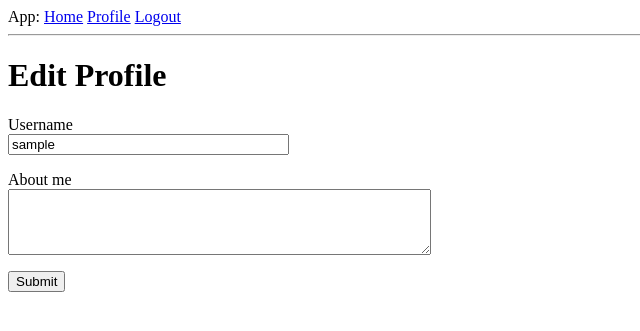
After one commit to mihalw28/fitness_app, a Flask app: page /edit_profile in a window 1280 px wide. The commit adds this page. Shown: the top 331 px of the page, without its empty margins (0-640 px from the left). Run offline with Flask 2, Linux system fonts and the light colour scheme; the visitor is signed in with stand-in values (Sample User, id 1); data comes from the database, SQL or seed files in the repository; both versions use the stored data as it was after the commit.

Commit message:
Update app folder.
Update templates, add 404, 500, _post, edit_profile, user. Update forms, routes, models, config, add errors.

```diff
--- a/app/forms.py
+++ b/app/forms.py
@@ -1,7 +1,8 @@
 from flask_wtf import FlaskForm
-from wtforms import StringField, PasswordField, BooleanField, SubmitField, IntegerField
-from wtforms.validators import ValidationError, DataRequired, Email, EqualTo, Regexp
+from wtforms import StringField, PasswordField, BooleanField, SubmitField
+from wtforms.validators import ValidationError, DataRequired, Email, EqualTo, Regexp, Length
 from app.models import User
+from wtforms import TextAreaField
 
 class LoginForm(FlaskForm):
     username = StringField('Username', validators=[DataRequired()])
@@ -40,3 +41,22 @@ class RegistrationForm(FlaskForm):
         user = User.query.filter_by(cell_number=cell_number.data).first()
         if user is not None:
             raise ValidationError('Please use a different cell number.')
+
+
+class EditProfileForm(FlaskForm):
+    username = StringField('Username', validators=[DataRequired()])
+    about_me = TextAreaField('About me', validators=[Length(min=0, max=140)])
+    #yoga = BooleanField('Yoga')
+    #bodypump = BooleanField('Bodypump')
+    #calistenics = BooleanField('Calistenics')
+    submit = SubmitField('Submit')
+
+    def __init__(self, original_username, *args, **kwargs):
+        super(EditProfileForm, self).__init__(*args, **kwargs)
+        self.original_username = original_username
+
+    def validate_username(self, username):
+        if username.data != self.original_username:
+            user = User.query.filter_by(username=self.username.data).first()
+            if user is not None:
+                raise ValidationError('Please use a different username.')
--- a/app/models.py
+++ b/app/models.py
@@ -2,6 +2,7 @@ from werkzeug.security import generate_password_hash, check_password_hash
 from datetime import datetime
 from app import db, login
 from flask_login import UserMixin
+from hashlib import md5
 
 class User(UserMixin, db.Model):
     id = db.Column(db.Integer, primary_key=True)
@@ -12,6 +13,9 @@ class User(UserMixin, db.Model):
     club_site_login = db.Column(db.String(64))
     club_site_password = db.Column(db.String(128))
     activities = db.relationship('Activity', backref='person', lazy='dynamic')
+    about_me = db.Column(db.String(140))
+    last_seen = db.Column(db.DateTime, default=datetime.utcnow) # change to last visit in a gym :)
+
 
 
     def __repr__(self):
@@ -22,6 +26,11 @@ class User(UserMixin, db.Model):
 
     def check_password(self, password):
         return check_password_hash(self.password_hash, password)
+
+    def avatar(self, size):
+        digest = md5(self.email.lower().encode('utf-8')).hexdigest()
+        return 'https://www.gravatar.com/avatar/{}?d=retro&s={}'.format(
+            digest, size)
 
 @login.user_loader
 def load_user(id):
--- a/app/routes.py
+++ b/app/routes.py
@@ -1,9 +1,17 @@
 from flask import render_template, flash, redirect, url_for, request
 from app import app, db
-from app.forms import LoginForm, RegistrationForm
+from app.forms import LoginForm, RegistrationForm, EditProfileForm
 from flask_login import current_user, login_user, logout_user, login_required
 from app.models import User
 from werkzeug.urls import url_parse
+from datetime import datetime
+
+
+@app.before_request
+def before_request():
+    if current_user.is_authenticated:
+        current_user.last_seen = datetime.utcnow()
+        db.session.commit()
 
 @app.route('/')
 @app.route('/index')
@@ -59,3 +67,28 @@ def register():
         flash('Congratulations, you are now a registered user!')
         return redirect(url_for('login'))
     return render_template('register.html', title='Register', form=form)
+
+@app.route('/user/<username>')
+@login_required
+def user(username):
+    user = User.query.filter_by(username=username).first_or_404()
+    activities = [
+        {'author': user, 'activity': ['joga', 'bodypump']},
+        {'author': user, 'activity': 'bodypump'}
+    ]
+    return render_template('user.html', user=user, posts=activities)
+
+@app.route('/edit_profile', methods=['GET', 'POST'])
+@login_required
+def edit_profile():
+    form = EditProfileForm(current_user.username)
+    if form.validate_on_submit():
+        current_user.username = form.username.data
+        current_user.about_me = form.about_me.data
+        db.session.commit()
+        flash('Your changes have been saved.')
+        return redirect(url_for('edit_profile'))
+    elif request.method == 'GET':
+        form.username.data = current_user.username
+        form.about_me.data = current_user.about_me
+    return render_template('edit_profile.html', title='Edit Profile', form=form)
--- /dev/null
+++ b/app/templates/404.html
@@ -0,0 +1,6 @@
+{% extends "base.html" %}
+
+{% block content %}
+    <h1>File Not Found</h1>
+    <p><a href="{{ url_for('index') }}">Back</a></p>
+{% endblock %}
--- /dev/null
+++ b/app/templates/_post.html
@@ -0,0 +1,6 @@
+<table>
+    <tr valign="top">
+        <td><img src="{{ post.author.avatar(36) }}"></td>
+        <td>{{ post.author.username }} accepts:<br>{{ post.activity }}</td>
+    </tr>
+</table>
--- a/app/templates/base.html
+++ b/app/templates/base.html
@@ -13,6 +13,7 @@
             {% if current_user.is_anonymous %}
             <a href="{{ url_for('login') }}">Login</a>
             {% else %}
+            <a href="{{ url_for('user', username=current_user.username) }}">Profile</a>
             <a href="{{ url_for('logout') }}">Logout</a>
             {% endif %}
         </div>
--- /dev/null
+++ b/app/templates/edit_profile.html
@@ -0,0 +1,23 @@
+{% extends "base.html" %}
+
+{% block content %}
+    <h1>Edit Profile</h1>
+    <form action="" method="post">
+        {{ form.hidden_tag() }}
+        <p>
+            {{ form.username.label }}<br>
+            {{ form.username(size=32) }}<br>
+            {% for error in form.username.errors %}
+            <span style="color: red;">[{{ error }}]</span>
+            {% endfor %}
+        </p>
+        <p>
+            {{ form.about_me.label }}<br>
+            {{ form.about_me(cols=50, rows=4) }}<br>
+            {% for error in form.about_me.errors %}
+            <span style="color: red;">[{{ error }}]</span>
+            {% endfor %}
+        </p>
+        <p>{{ form.submit() }}</p>
+    </form>
+{% endblock %}
--- a/config.py
+++ b/config.py
@@ -6,3 +6,9 @@ class Config(object):
     SQLALCHEMY_DATABASE_URI = os.environ.get('DATABASE_URL') or \
         'sqlite:///' + os.path.join(basedir, 'app.db')
     SQLALCHEMY_TRACK_MODIFICATIONS = False
+    MAIL_SERVER = os.environ.get('MAIL_SERVER')
+    MAIL_PORT = int(os.environ.get('MAIL_PORT') or 25)
+    MAIL_USE_TLS = os.environ.get('MAIL_USE_TLS') is not None
+    MAIL_USERNAME = os.environ.get('MAIL_USERNAME')
+    MAIL_PASSWORD = os.environ.get('MAIL_PASSWORD')
+    ADMINS = ['mihalw28@o2.pl.com']
```
Also changed, not shown: app/__init__.py (+32 -1 lines), app/errors.py (added, +11 -0 lines), app/templates/500.html (added, +7 -0 lines), app/templates/user.html (added, +25 -0 lines), migrations/versions/2a55c9958566_new_fields_in_user_model.py (added, +30 -0 lines), app.db, 1 other file.
